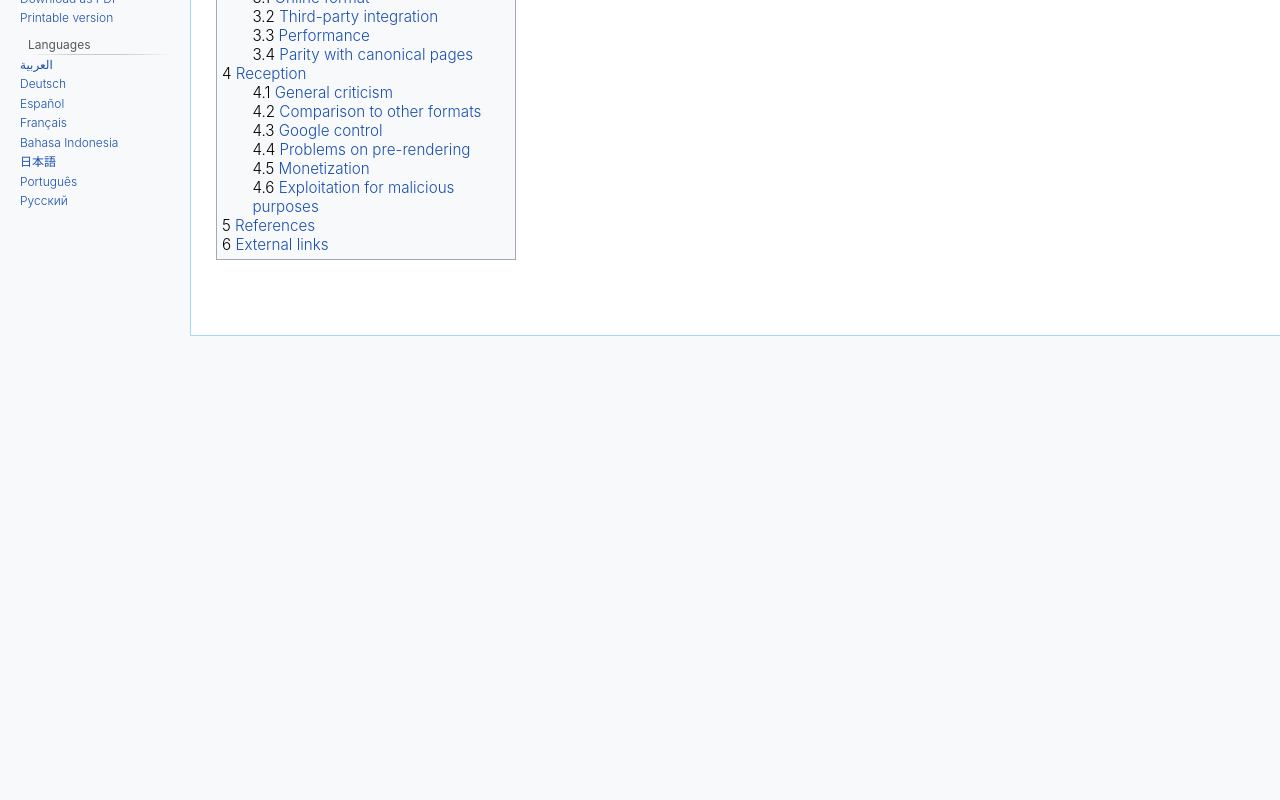
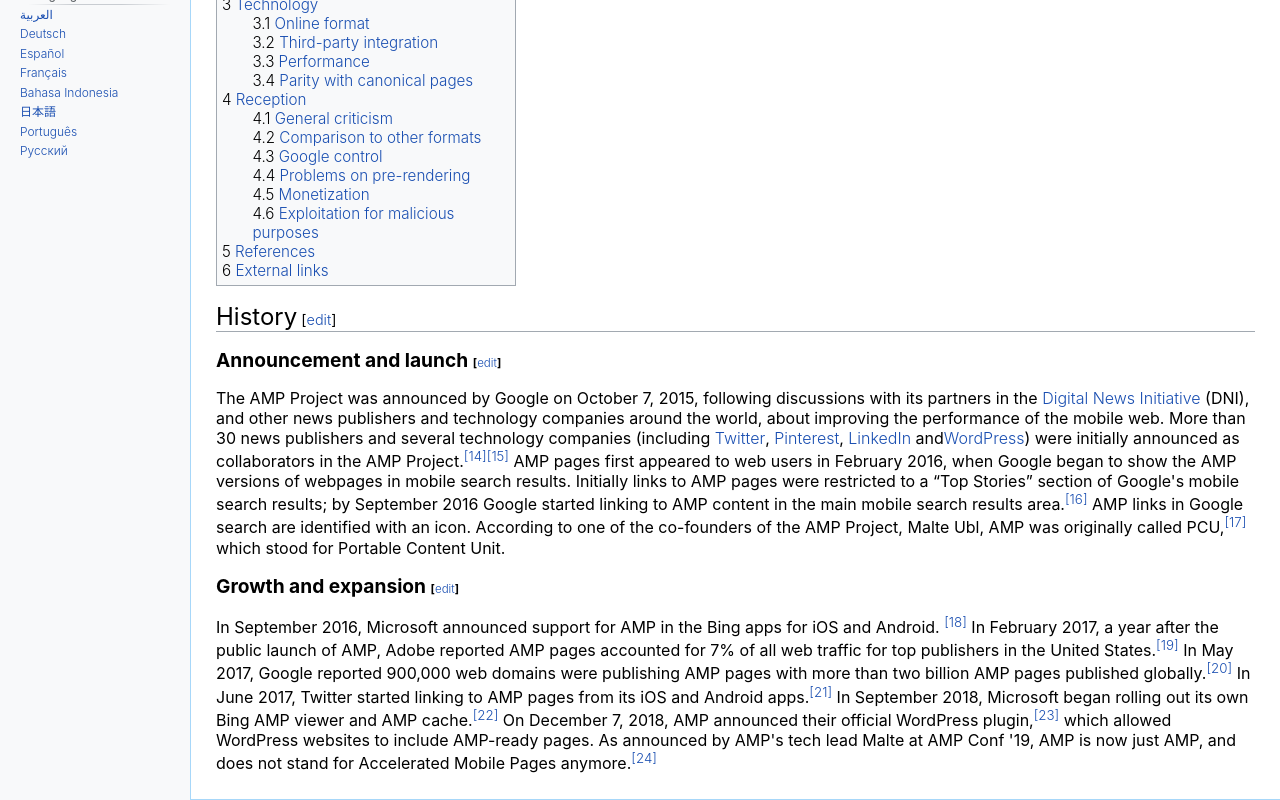
Before and after one commit to Kparine/amp-project, a Next.js app: page / in a window 1280 px wide. Shown: the part 513-1313 px from the top of the page. Before the commit the page ends 850 px from the top, so only its background shows below. Built offline with nearby package versions, Linux system fonts and the light colour scheme.

Commit message:
adjust flex header and main content

```diff
--- a/components/article.js
+++ b/components/article.js
@@ -6,6 +6,9 @@ const Article = () => {
 			<div className="article-container">
 				<div className="article-content">
 					<h1 id="first-heading">Accelerated Mobile Pages</h1>
+					<div id="siteSub" className="noprint">
+						From Wikipedia, the free encyclopedia
+					</div>
 					<p>
 						<span className="bolden">AMP</span> (originally an acronym for
 						<span className="bolden"> Accelerated Mobile Pages</span>
@@ -29,6 +32,71 @@ const Article = () => {
 					</p>
 					<InfoBox />
 					<Contents />
+					<h1 className="heading">
+						History
+						<span className="header-edit">
+							{" "}
+							[<span className="false-link">edit</span>]
+						</span>
+					</h1>
+					<h2 className="sub-heading">
+						Announcement and launch{" "}
+						<span className="header-edit">
+							{" "}
+							[<span className="false-link">edit</span>]
+						</span>
+					</h2>
+					<p>
+						The AMP Project was announced by Google on October 7, 2015,
+						following discussions with its partners in the
+						<span className="false-link"> Digital News Initiative</span> (DNI),
+						and other news publishers and technology companies around the world,
+						about improving the performance of the mobile web. More than 30 news
+						publishers and several technology companies (including
+						<span className="false-link"> Twitter</span>,
+						<span className="false-link"> Pinterest</span>,
+						<span className="false-link"> LinkedIn</span> and
+						<span className="false-link">WordPress</span>) were initially
+						announced as collaborators in the AMP Project.
+						<sup className="false-link">[14][15]</sup> AMP pages first appeared
+						to web users in February 2016, when Google began to show the AMP
+						versions of webpages in mobile search results. Initially links to
+						AMP pages were restricted to a “Top Stories” section of Google's
+						mobile search results; by September 2016 Google started linking to
+						AMP content in the main mobile search results area.
+						<sup className="false-link">[16]</sup> AMP links in Google search
+						are identified with an icon. According to one of the co-founders of
+						the AMP Project, Malte Ubl, AMP was originally called PCU,
+						<sup className="false-link">[17]</sup> which stood for Portable
+						Content Unit.
+					</p>
+					<h2 className="sub-heading">
+						Growth and expansion{" "}
+						<span className="header-edit">
+							{" "}
+							[<span className="false-link">edit</span>]
+						</span>
+					</h2>
+					<p>
+						In September 2016, Microsoft announced support for AMP in the Bing
+						apps for iOS and Android. <sup className="false-link">[18]</sup> In
+						February 2017, a year after the public launch of AMP, Adobe reported
+						AMP pages accounted for 7% of all web traffic for top publishers in
+						the United States.<sup className="false-link">[19]</sup> In May
+						2017, Google reported 900,000 web domains were publishing AMP pages
+						with more than two billion AMP pages published globally.
+						<sup className="false-link">[20]</sup> In June 2017, Twitter started
+						linking to AMP pages from its iOS and Android apps.
+						<sup className="false-link">[21]</sup> In September 2018, Microsoft
+						began rolling out its own Bing AMP viewer and AMP cache.
+						<sup className="false-link">[22]</sup> On December 7, 2018, AMP
+						announced their official WordPress plugin,
+						<sup className="false-link">[23]</sup> which allowed WordPress
+						websites to include AMP-ready pages. As announced by AMP's tech lead
+						Malte at AMP Conf '19, AMP is now just AMP, and does not stand for
+						Accelerated Mobile Pages anymore.
+						<sup className="false-link">[24]</sup>
+					</p>
 				</div>
 			</div>
 			<style jsx>
@@ -48,11 +116,25 @@ const Article = () => {
 						margin-bottom: 0.25em;
 						padding: 0;
 						border-bottom: 1px solid #a2a9b1;
-						font-family: "Linux Libertine", "Georgia", "Times", serif;
 						font-size: 1.8em;
 						font-weight: normal;
 						overflow: visible;
 						line-height: 1.3;
+					}
+					#siteSub {
+						font-size: 92%;
+					}
+					.heading {
+						font-size: 1.5em;
+						font-weight: normal;
+						border-bottom: 1px solid #a2a9b1;
+					}
+					.sub-heading {
+						font-size: 1.2em;
+						font-weight: bold;
+					}
+					.header-edit {
+						font-size: 0.6em;
 					}
 					.bolden {
 						font-weight: bolder;
--- a/components/navbar.js
+++ b/components/navbar.js
@@ -75,6 +75,7 @@ const SideNavBar = () => {
 				.sidebar-container {
 					min-height: 100vh;
 					min-width: 150px;
+					max-width: 200px;
 					margin: 0 20px;
 				}
 				.vector-portal {
--- a/pages/index.js
+++ b/pages/index.js
@@ -11,15 +11,11 @@ export const config = {
 const Index = () => {
 	const isAmp = useAmp();
 	return (
-		<div>
-			<Header />
-			<div className="layout-main">
-				<div className="sidebar-main">
-					<SideNavBar />
-				</div>
-				<div className="article-main">
-					<Article />
-				</div>
+		<div className="amp-project-main-container">
+			<SideNavBar />
+			<div>
+				<Header />
+				<Article />
 			</div>
 			<style global jsx>
 				{`
@@ -27,6 +23,9 @@ const Index = () => {
 						min-width: 100%;
 						min-height: 100vh;
 						background-color: #f8f9fa;
+					}
+					.amp-project-main-container {
+						display: flex;
 					}
 					.article-main {
 						width: 100%;
```
Also changed, not shown: components/contents.js (+2 -6 lines).
